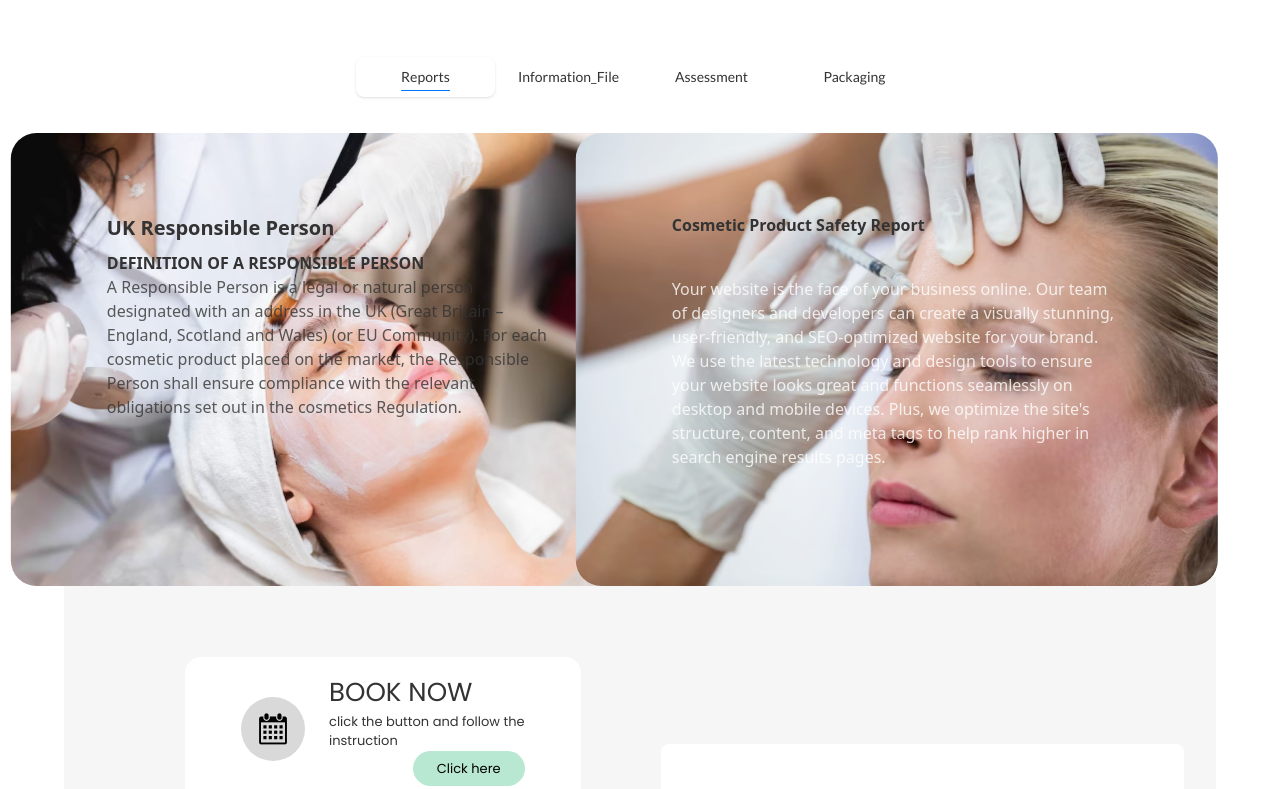
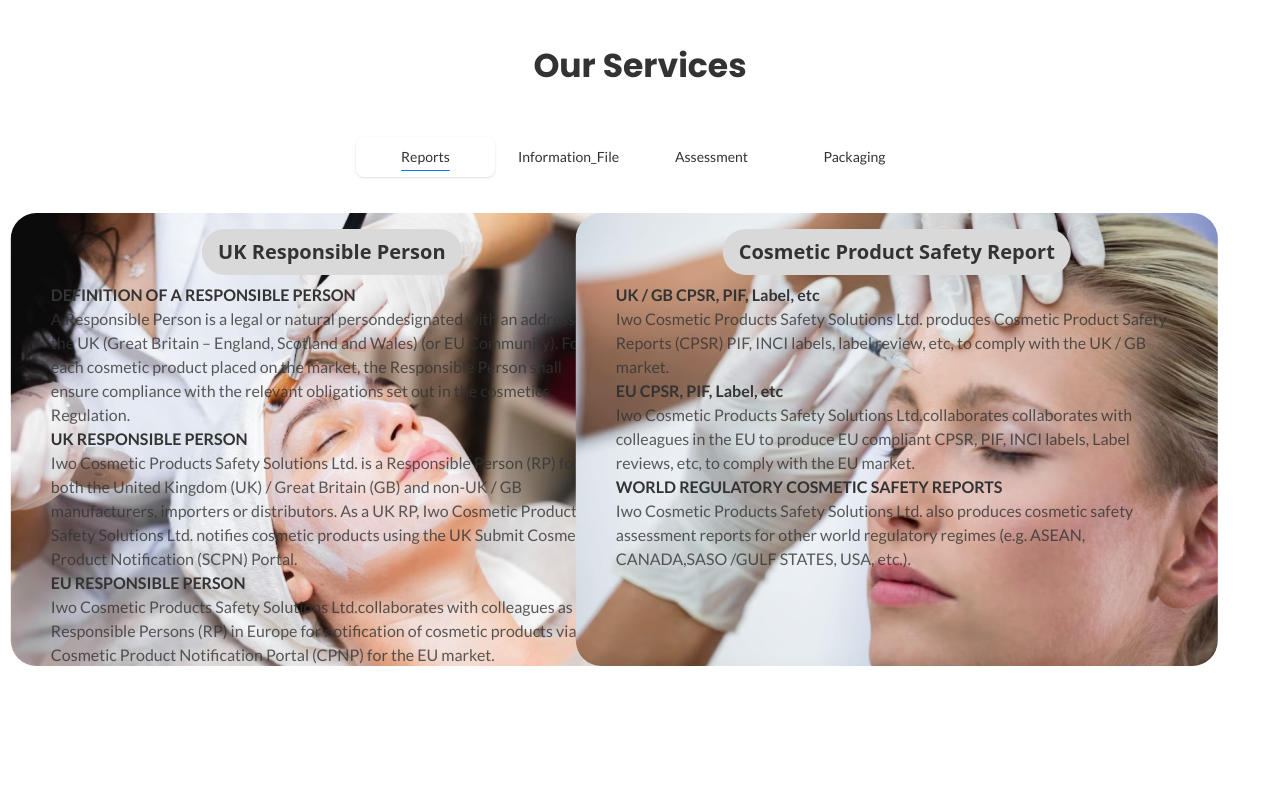
Before and after one commit to MahdiHasan943/cosmetic_website, a Next.js app: page / in a window 1280 px wide. Shown: the part 1191-1980 px from the top of the page. Built offline with nearby package versions, Linux system fonts and the light colour scheme; a web font is replaced by a local one.

Commit message:
our service almost complete

```diff
--- a/components/Services.jsx
+++ b/components/Services.jsx
@@ -1,25 +1,40 @@
-'use client'
-import { useState } from 'react'
-import { Tab } from '@headlessui/react'
+"use client";
+import { useState } from "react";
+import { Tab } from "@headlessui/react";
 
 function classNames(...classes) {
-  return classes.filter(Boolean).join(' ')
+  return classes.filter(Boolean).join(" ");
 }
 
+
 const Services = () => {
-
   let [categories] = useState({
     Reports: [
       {
         id: 1,
-        title: 'UK Responsible Person',
-        titleTwo:'Cosmetic Product Safety Report',
-        date: '5h ago',
+        title: "UK Responsible Person",
+
+
+        titleTwo: "Cosmetic Product Safety Report",
+        subOne: " DEFINITION OF A RESPONSIBLE PERSON",
+        subTwo: "UK / GB CPSR, PIF, Label, etc",
+        detailsOne: " A Responsible Person is a legal or natural persondesignated with an address in the UK (Great Britain  – England, Scotland and Wales) (or EU Community). For each cosmetic product placed on the market, the Responsible Person shall ensure compliance with the relevant obligations set out in the cosmetics Regulation.", detailsTwo: "",
+        detailsTwo: "        Iwo Cosmetic Products Safety Solutions Ltd. produces                            Cosmetic Product Safety Reports (CPSR) PIF, INCI                            labels, label review, etc, to comply with the UK /                         GB market.",
+        mtOne:"     UK RESPONSIBLE PERSON  ",
+        mDOne: "Iwo Cosmetic Products Safety Solutions Ltd. is a Responsible Person (RP) for both the United Kingdom       (UK) / Great Britain (GB) and non-UK / GB        manufacturers, importers or distributors. As a UK       RP, Iwo Cosmetic Products Safety Solutions Ltd.        notifies cosmetic products using the UK Submit        Cosmetic Product Notification (SCPN) Portal.",
+        mDTwo: " Iwo Cosmetic Products Safety Solutions Ltd.collaborates collaborates with colleagues in the EU to produce EU compliant CPSR, PIF, INCI labels, Label reviews, etc, to comply with the EU market.",
+        mTTwo:"EU CPSR, PIF, Label, etc",
+        lDOne: "Iwo Cosmetic Products Safety Solutions Ltd.collaborates with colleagues as Responsible Persons (RP) in Europe for notification of cosmetic products  via the Cosmetic Product Notification Portal (CPNP) for the EU market.",
+        lTOne: "                            EU RESPONSIBLE PERSON        ",
+        lTTwo:"                            WORLD REGULATORY COSMETIC SAFETY REPORTS        ",
+
+        lDTwo:"Iwo Cosmetic Products Safety Solutions Ltd. also produces cosmetic safety assessment reports for other world regulatory regimes (e.g. ASEAN, CANADA,SASO /GULF STATES, USA, etc.).",
+
+        date: "5h ago",
         commentCount: 5,
         shareCount: 2,
-        imgOne: '/images/serviceImage1.webp',
-        imgTwo:'/images/serviceImage2.webp',
-
+        imgOne: "/images/serviceImage1.webp",
+        imgTwo: "/images/serviceImage2.webp",
       },
       // {
       //   id: 2,
@@ -33,14 +48,13 @@
     Information_File: [
       {
         id: 1,
-        title: 'UK Responsible Person',
-        titleTwo:'Cosmetic Product Safety Report',
-        date: 'Jan 7',
+        title: "Personal Information File",
+        titleTwo: "INCI Label Preparation",
+        date: "Jan 7",
         commentCount: 29,
         shareCount: 16,
-        imgOne: '/images/serviceImage1.webp',
-        imgTwo:'/images/serviceImage2.webp',
-
+        imgOne: "/images/serviceImage6.webp",
+        imgTwo: "/images/serviceImage7.webp",
       },
       // {
       //   id: 2,
@@ -54,14 +68,13 @@
     Assessment: [
       {
         id: 1,
-        title: 'UK Responsible Person',
-        titleTwo:'Cosmetic Product Safety Report',
-        date: '2d ago',
+        title: "Other Safety Assessment        ",
+        titleTwo: "Physical Testing",
+        date: "2d ago",
         commentCount: 9,
         shareCount: 5,
-        imgOne: '/images/serviceImage1.webp',
-        imgTwo:'/images/serviceImage2.webp',
-
+        imgOne: "/images/serviceImage5.webp",
+        imgTwo: "/images/serviceImage8.webp",
       },
       // {
       //   id: 2,
@@ -75,14 +88,13 @@
     Packaging: [
       {
         id: 1,
-        title: 'UK Responsible Person',
-        titleTwo:'Cosmetic Product Safety Report',
-        date: '2d ago',
-        commentCount: 9,
-       shareCount: 5,
-       imgOne: '/images/serviceImage1.webp',
-       imgTwo:'/images/serviceImage2.webp',
-
+        title: "Packaging",
+        titleTwo: "Knowledge Gap Analysis",
+        // date: "2d ago",
+        // commentCount: 9,
+        // shareCount: 5,
+        imgOne: "/images/serviceImage3.webp",
+        imgTwo: "/images/serviceImage4.webp",
       },
       // {
       //   id: 2,
@@ -94,28 +106,26 @@
 
       // },
     ],
-
-  })
+  });
   return (
-    <div id='Services' className=''>
-
+    <div id="Services" className="py-20">
       <h2 className="font-popping py-10 text-[33px] leading-[54px] text-center font-bold text-[#333333] ">
         Our Services
       </h2>
 
-      <div className="w-full mx-auto  px-2  sm:px-0">
+      <div className="w-full mx-auto   ">
         <Tab.Group>
-        <Tab.List className="flex space-x-1 mx-auto focus:border-0 w-[50%] justify-center focus:outline-none  p-1">
+          <Tab.List className="flex space-x-1 mx-auto focus:border-0 sm:w-[50%] justify-center focus:outline-none  sm:p-1">
             {Object.keys(categories).map((category) => (
               <Tab
                 key={category}
                 className={({ selected }) =>
                   classNames(
-                  'w-[50%] mx-auto rounded-lg py-2.5  text-sm font-medium focus:border-0 focus:outline-none leading-5 font-lato text-[#333]',
-                  '  focus:outline-none ',
+                    "w-[50%] mx-auto rounded-lg py-2.5  text-sm font-medium focus:border-0 focus:outline-none leading-5 font-lato text-[#333]",
+                    "  focus:outline-none ",
                     selected
-                    ? 'bg-white shadow underline decoration-[#007aff] underline-offset-8  focus:border-0 focus:outline-none '
-                    : '  '
+                      ? "bg-white shadow underline decoration-[#007aff] underline-offset-8  focus:border-0 focus:outline-none "
+                      : "  "
                   )
                 }
               >
@@ -127,55 +137,174 @@
             {Object.values(categories).map((posts, idx) => (
               <Tab.Panel
                 key={idx}
-              className={classNames(
-                'rounded-xl  w-full mx-auto  p-3',
-                ''
-              )}
+                className={classNames("rounded-xl  w-full mx-auto mb-10  sm:p-3")}
               >
                 <div>
                   {posts.map((post) => (
-                  <div
+                  <><div
                       key={post.id}
                       className="hidden   relative md:flex justify-center items-center rounded-md p-3 "
                     >
-
-                 <div className=" hidden md:flex  h-[600px] lg:h-[450px] xl:h-[400px] sliding-cards">
-        <div className=" card   h-[453px] w-[50%] bg-opacity-[0.4] xl:w-[642px] mt-10 lg:mt-0  mx-auto py-2 px-10" style={{backgroundImage: `url(${post.imgOne})`}}>
-          <h1 className="text-[#333] pb-2 text-[20px] font-bold">
+                      <div className=" hidden md:flex  h-[600px] lg:h-[500px] xl:h-[450px] sliding-cards">
+                        <div
+                          className=" card   h-[453px] w-[50%] bg-opacity-[0.4] xl:w-[642px] mt-10 lg:mt-0  mx-auto py-2 px-10"
+                          style={{ backgroundImage: `url(${post.imgOne})` }}
+                        >
+                          <div className="flex justify-center py-2">
+                            <h1 className="text-[#333] pb-2 text-center bg-[#D9D9D9]  rounded-full py-2 px-4 text-[20px] font-bold">
                               {post.title}
                             </h1>
-                        <p className='text-[#333] font-semibold'> DEFINITION OF A RESPONSIBLE PERSON</p>
-          <p className="text-[#333] opacity-[0.8]">
+                          </div>
+                          <p className="text-[#333] font-lato font-bold">
+                            {post.subOne}
 
-A Responsible Person is a legal or natural person designated with an address in the UK (Great Britain – England, Scotland and Wales) (or EU Community).
-For each cosmetic product placed on the market, the Responsible Person shall ensure compliance with the relevant obligations set out in the cosmetics Regulation.
+                          </p>
+                          <p className="text-[#333]  font-lato opacity-[0.8]">
+                           {post.detailsOne}
+                          </p>
+
+                          <p className="text-[#333]  font-lato font-bold">
+                            {post.mtOne}
+                          </p>
+
+                          <p className="text-[#333]  font-lato opacity-[0.8]">
+                            {post.mDOne}
+
+                          </p>
+
+                          <p className="text-[#333]  font-lato font-bold">
+                            {post.lTOne}
+                          </p>
+
+                          <p className="text-[#333]  font-lato opacity-[0.8]">
+                            {post.lDOne}
                           </p>
                         </div>
 
-        <div className=" card h-[453px] w-[50%] xl:w-[642px] mt-10 lg:mt-0  mx-auto py-20 px-10" style={{backgroundImage: `url(${post.imgTwo})`}}>
-          <h1 className="text-[#333] pb-10 font-bold">
+                        <div
+                          className=" card h-[453px] w-[50%] xl:w-[642px] mt-10 lg:mt-0  mx-auto py-2 px-10"
+                          style={{ backgroundImage: `url(${post.imgTwo})` }}
+                        >
+                          <div className="flex justify-center py-2">
+                            <h1 className="text-[#333] pb-2 text-center bg-[#D9D9D9]  rounded-full py-2 px-4 text-[20px] font-bold">
                               {post.titleTwo}
                             </h1>
-          <p className="text-white opacity-[0.8]">
-          Your website is the face of your business online. Our team of
-          designers and developers can create a visually stunning,
-          user-friendly, and SEO-optimized website for your brand. We
-          use the latest technology and design tools to ensure your
-          website looks great and functions seamlessly on desktop and
-          mobile devices. Plus, we optimize the site's structure, content,
-          and meta tags to help rank higher in search engine results pages.
+                          </div>
+                          <p className="text-[#333] font-lato font-bold">
+                            {post.subTwo}
+
+                          </p>
+                          <p className="text-[#333]  font-lato opacity-[0.8]">
+                            {post.detailsTwo}
+                          </p>
+
+                          <p className="text-[#333]  font-lato font-bold">
+                            {post.mTTwo}
+
+
+                          </p>
+
+                          <p className="text-[#333]  font-lato opacity-[0.8]">
+                            {post.mDTwo}
+
+                          </p>
+
+                          <p className="text-[#333]  font-lato font-bold">
+                            {post.lTTwo}
+                          </p>
+
+                          <p className="text-[#333]  font-lato opacity-[0.8]">
+                            {post.lDTwo}
                           </p>
                         </div>
-
-
+                      </div>
 
 
 
                     </div>
 
+                      {/* 2 */}
+                      <div
+                      key={post.id}
+                      className="   relative md:hidden rounded-md sm:p-3 "
+                    >
+                      <div className="   ">
+                        <div
+                          className="px-2 min-h-[400px]  w-full bg-opacity-[0.4]  mt-10 lg:mt-0  mx-auto py-2 "
+                          style={{ backgroundImage: `url(${post.imgOne})` }}
+                        >
+                          <div className="flex justify-center py-2">
+                            <h1 className="text-[#333] pb-2 text-center bg-[#D9D9D9]  rounded-full py-2 sm:px-4 text-[20px] font-bold">
+                              {post.title}
+                            </h1>
+                          </div>
+                          <p className="text-[#333] font-lato font-bold">
+                            {post.subOne}
+
+                          </p>
+                          <p className="text-[#333]  font-lato opacity-[0.8]">
+                           {post.detailsOne}
+                          </p>
+
+                          <p className="text-[#333]  font-lato font-bold">
+                            {post.mtOne}
+
+                          </p>
+
+                          <p className="text-[#333]  font-lato opacity-[0.8]">
+                           {post.mDOne}
+                          </p>
+
+                          <p className="text-[#333]  font-lato font-bold">
+                           {post.lTOne}
+                          </p>
+
+                          <p className="text-[#333]  font-lato opacity-[0.8]">
+                           {post.lDOne}
+                          </p>
+                        </div>
+
+                        <div
+                          className=" px-2 w-full min-h-[400px] mt-10 lg:mt-0  mx-auto py-2 sm:px-10"
+                          style={{ backgroundImage: `url(${post.imgTwo})` }}
+                        >
+                          <div className="flex justify-center py-2">
+                            <h1 className="text-[#333] pb-2 text-center bg-[#D9D9D9]  rounded-full py-2 sm:px-4 text-[20px] font-bold">
+                              {post.titleTwo}
+                            </h1>
+                          </div>
+                          <p className="text-[#333] font-lato font-bold">
+                           {post.subTwo}
+                          </p>
+                          <p className="text-[#333]  font-lato opacity-[0.8]">
+                           {post.detailsTwo}
+                          </p>
+
+                          <p className="text-[#333]  font-lato font-bold">
+                            {post.mTTwo}
+                          </p>
+
+                          <p className="text-[#333]  font-lato opacity-[0.8]">
+                           {post.mDTwo}
+                          </p>
+
+                          <p className="text-[#333]  font-lato font-bold">
+                           {post.lTTwo}
+                          </p>
+
+                          <p className="text-[#333]  font-lato opacity-[0.8]">
+                            {post.lDTwo}
+                          </p>
+                        </div>
+                      </div>
+
 
 
                     </div>
+
+                    </>
+
+
                   ))}
                 </div>
               </Tab.Panel>
@@ -183,9 +312,8 @@
           </Tab.Panels>
         </Tab.Group>
       </div>
+    </div>
+  );
+};
 
-    </div>
-  )
-}
-
-export default Services
+export default Services;
--- a/styles/globals.css
+++ b/styles/globals.css
@@ -288,7 +288,6 @@
   flex: 0 1 auto;
   max-width: 56.2rem;
   overflow: hidden;
-  padding: 5rem 6rem;
   position: absolute;
   text-align: left;
   transform: translateX(0);
```
Lines whose indentation alone changed are shown as unchanged.
